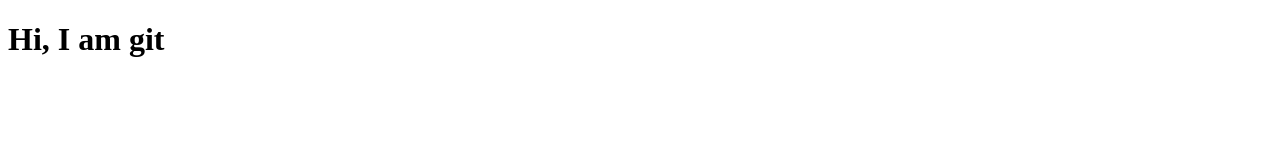
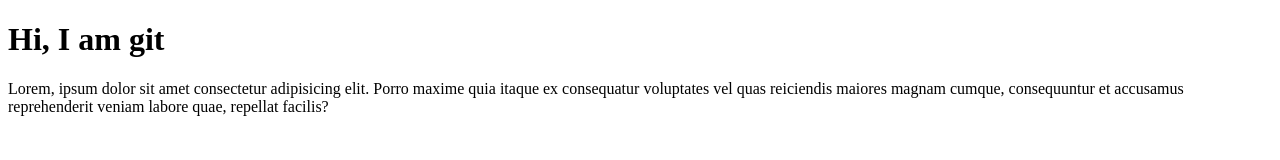
Before and after one commit to TrezaLuTawng/PJ, a plain HTML site: page index.html in a window 1280 px wide. Drawn offline with Linux system fonts and the light colour scheme.

Commit message:
second commit

```diff
--- a/index.html
+++ b/index.html
@@ -8,5 +8,11 @@
     </head>
     <body>
         <h1>Hi, I am git</h1>
+        <p>
+            Lorem, ipsum dolor sit amet consectetur adipisicing elit.
+             Porro maxime quia itaque ex consequatur voluptates vel quas
+              reiciendis maiores magnam cumque, consequuntur
+            et accusamus reprehenderit veniam labore quae, repellat facilis?
+        </p>
     </body>
 </html>
```
